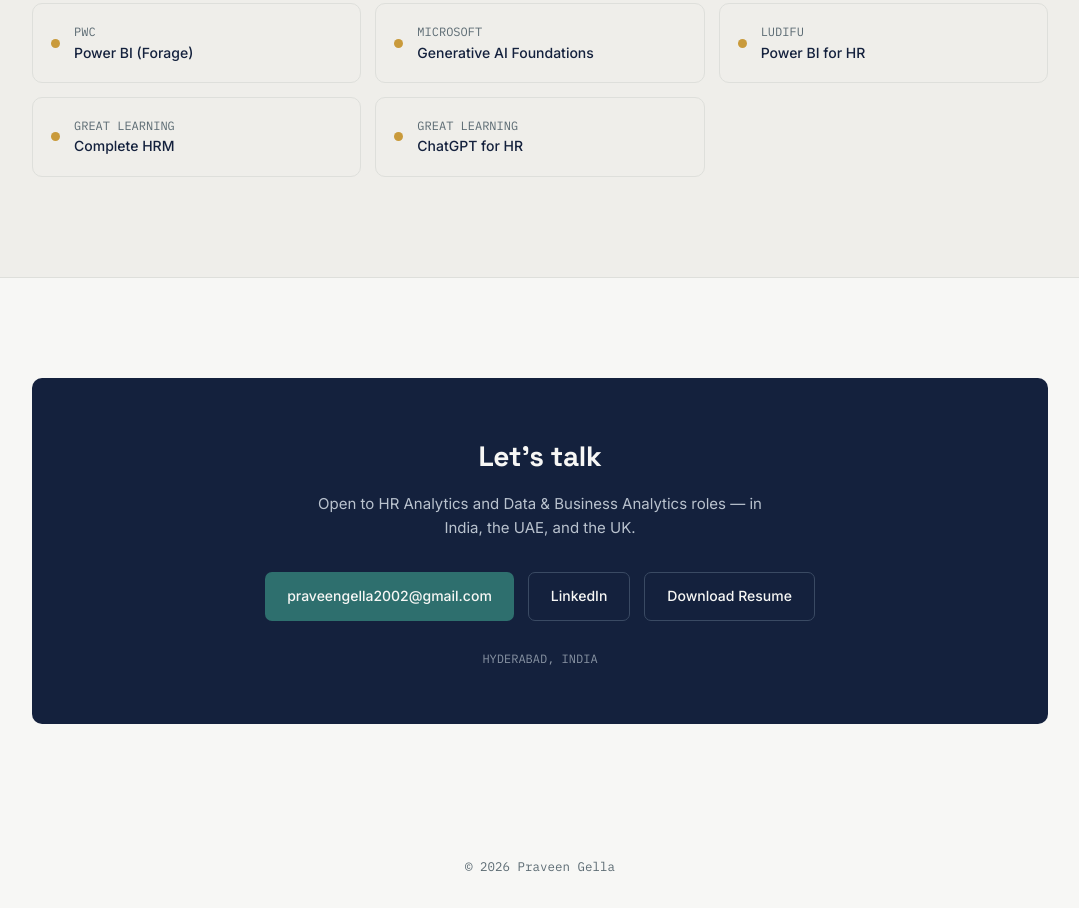
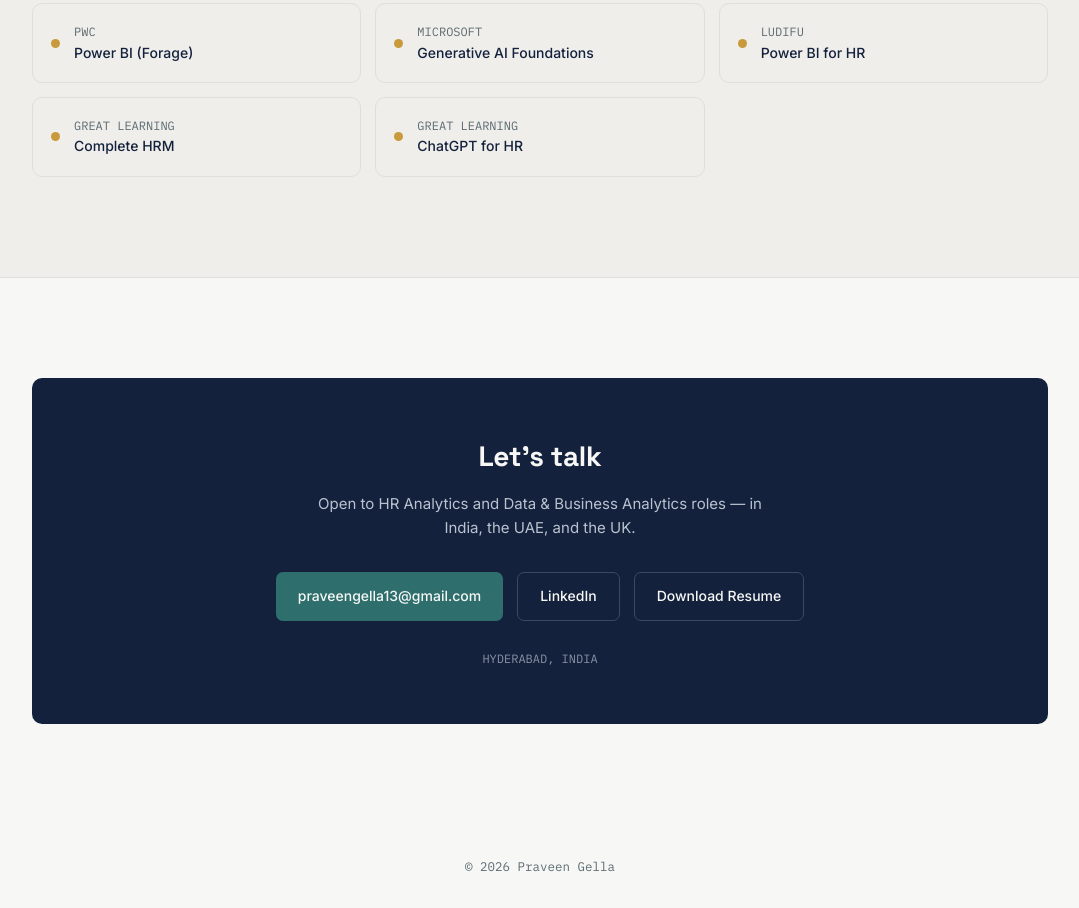
Before and after one commit to Praveen-Gella/Portfolio, a plain HTML site: page index.html in a window 1280 px wide. Shown: the part 3738-4646 px from the top of the page, without its empty margins (100-1179 px from the left). Drawn offline with Linux system fonts and the light colour scheme.

Commit message:
Update index.html

```diff
--- a/index.html
+++ b/index.html
@@ -456,9 +456,9 @@
       <a href="#experience">Experience</a>
       <a href="#certifications">Certifications</a>
       <!-- ADDED RESUME LINK HERE -->
-      <a href="Praveen_Gella_Resume.pdf" target="_blank" rel="noopener">Resume</a>
+      <a href="praveen_gella_resume.pdf" target="_blank" rel="noopener">Resume</a>
     </nav>
-    <a class="nav-cta" href="mailto:praveengella2002@gmail.com">Email me</a>
+    <a class="nav-cta" href="mailto:praveengella13@gmail.com">Email me</a>
   </div>
 </header>
 
@@ -472,7 +472,7 @@
       <a class="btn btn-primary" href="#projects">View projects</a>
       <a class="btn btn-ghost" href="#experience">See experience</a>
       <!-- ADDED RESUME BUTTON HERE -->
-      <a class="btn btn-ghost" href="Praveen_Gella_Resume.pdf" target="_blank" rel="noopener">Download Resume</a>
+      <a class="btn btn-ghost" href="praveen_gella_resume.pdf" target="_blank" rel="noopener">Download Resume</a>
     </div>
     <div class="kpi-strip">
       <div class="kpi-tile">
@@ -697,10 +697,10 @@
       <h2>Let's talk</h2>
       <p>Open to HR Analytics and Data &amp; Business Analytics roles — in India, the UAE, and the UK.</p>
       <div class="contact-links">
-        <a class="btn btn-primary" href="mailto:praveengella2002@gmail.com">praveengella2002@gmail.com</a>
+        <a class="btn btn-primary" href="mailto:praveengella13@gmail.com">praveengella13@gmail.com</a>
         <a class="btn btn-ghost" href="https://linkedin.com/in/praveengella" target="_blank" rel="noopener">LinkedIn</a>
         <!-- ADDED RESUME BUTTON HERE -->
-        <a class="btn btn-ghost" href="Praveen_Gella_Resume.pdf" target="_blank" rel="noopener">Download Resume</a>
+        <a class="btn btn-ghost" href="praveen_gella_resume.pdf" target="_blank" rel="noopener">Download Resume</a>
       </div>
       <div class="contact-meta">HYDERABAD, INDIA</div>
     </div>
```
